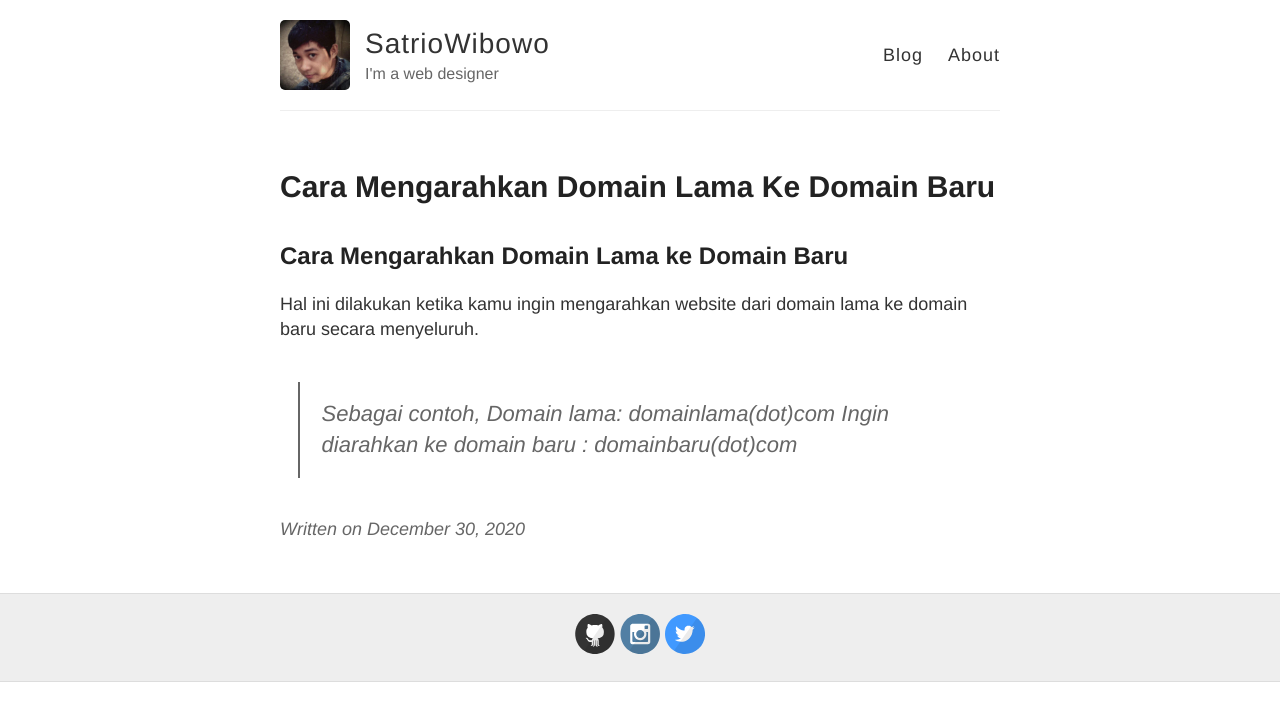
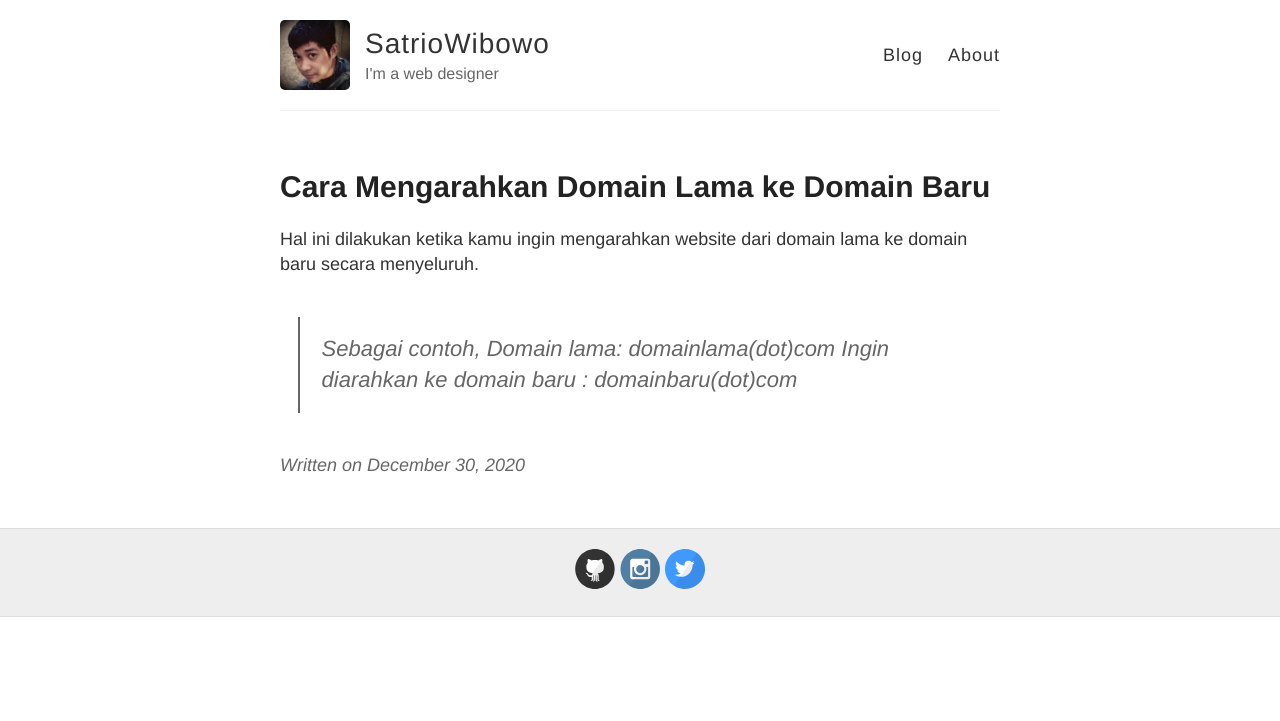
Before and after one commit to sa3owibowo/blog, a Jekyll site: the page built from _posts/2020-12-30-Cara-Mengarahkan-Domain-Lama-ke-Domain-Baru.md, in a window 1280 px wide. Shown: the top 721 px of the page. Built offline with Jekyll 4.4.1, drawn with Linux system fonts in a browser that asks for light colours; comment, search, counter and statistics services are not loaded; some of the changed lines change nothing that is shown.

Commit message:
Update 2020-12-30-Cara-Mengarahkan-Domain-Lama-ke-Domain-Baru.md

```diff
--- a/_posts/2020-12-30-Cara-Mengarahkan-Domain-Lama-ke-Domain-Baru.md
+++ b/_posts/2020-12-30-Cara-Mengarahkan-Domain-Lama-ke-Domain-Baru.md
@@ -1,8 +1,7 @@
 ---
 layout: post
+title: Cara Mengarahkan Domain Lama ke Domain Baru
 ---
-## Cara Mengarahkan Domain Lama ke Domain Baru
-
 Hal ini dilakukan ketika kamu ingin mengarahkan website dari domain lama ke domain baru secara menyeluruh.
 > Sebagai contoh,
 Domain lama: domainlama(dot)com
```
